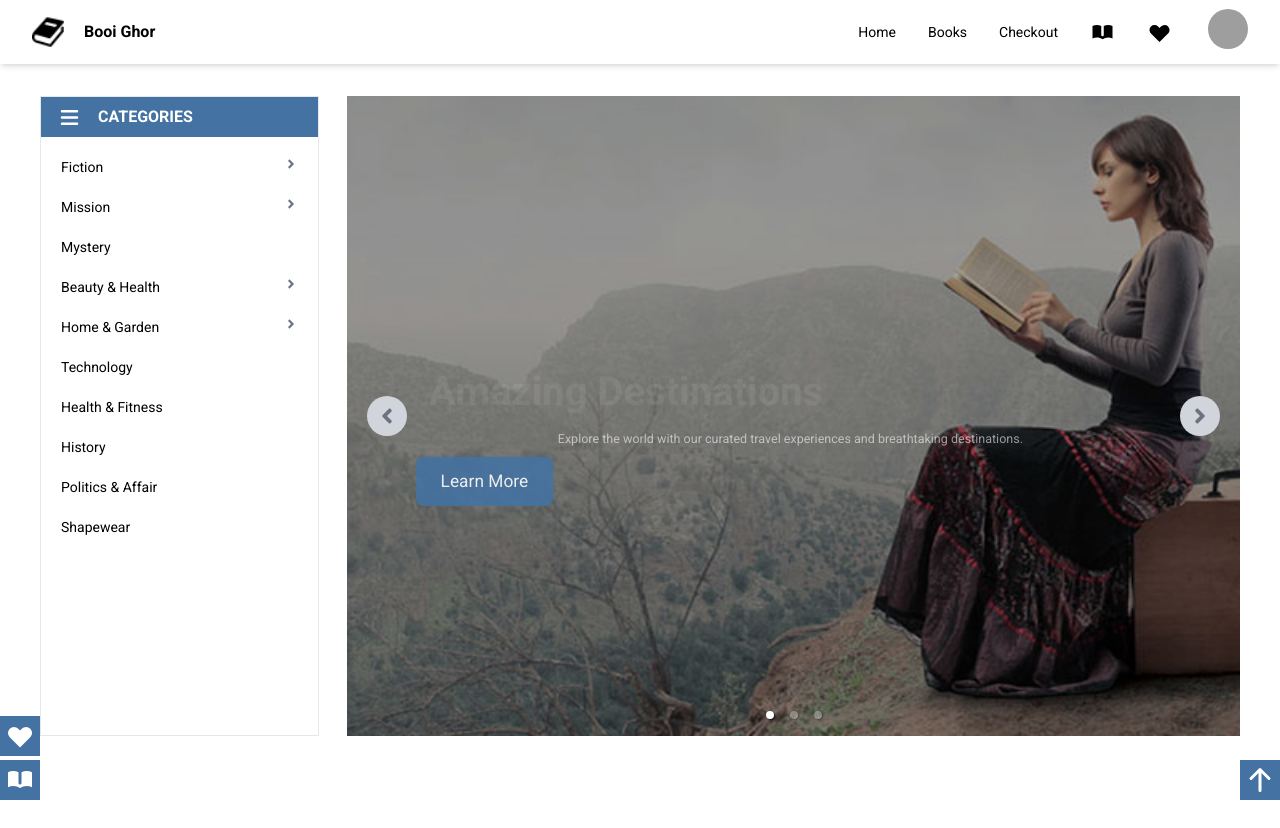
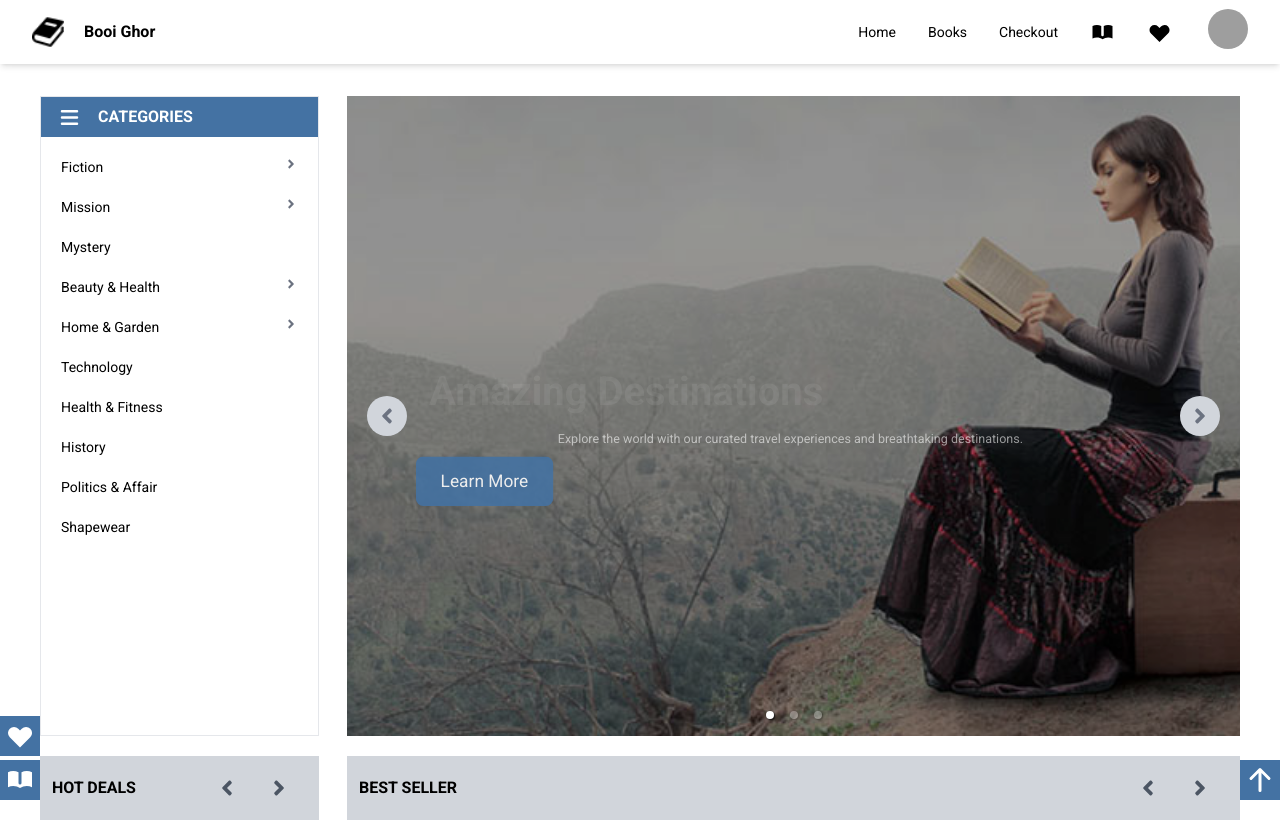
Before and after one commit to Sumon092/boi_ghor_client, a React (Vite) app: page / in a window 1280 px wide. Before the commit the page ends 800 px from the top, so only its background shows below. Built offline with nearby package versions, Linux system fonts and the light colour scheme; grey boxes are pictures that could not be loaded.

Commit message:
deals component added

```diff
--- a/src/components/Banner.tsx
+++ b/src/components/Banner.tsx
@@ -5,7 +5,7 @@ import Slider from "./Slider";
 const Banner = () => {
   return (
     <div className="h-[80vh-80px] grid grid-cols-1 md:grid-cols-4 gap-7">
-      <div className="col-span-1 md:col-span-1 border-gray-200 border p-0">
+      <div className="col-span-1 md:col-span-1 border-gray-200 border h-[80vh]">
         <CategoriesList />
       </div>
       <div className="col-span-3 md:col-span-3  relative h-[80vh]">
--- /dev/null
+++ b/src/components/Deals.tsx
@@ -0,0 +1,37 @@
+import { Button } from "./UI/Button";
+import { FaAngleRight, FaAngleLeft } from "react-icons/fa";
+
+const Deals = () => {
+  return (
+    <div className="grid grid-cols-1 md:grid-cols-4 gap-7 mt-5">
+      <div className="col-span-1 md:col-span-1 bg-gray-300 p-3 font-bold flex justify-between items-center">
+        <div>
+          <h2 className="hover:text-[#4472a3] cursor-pointer">HOT DEALS</h2>
+        </div>
+        <div className="p-0 m-0">
+          <Button size="sm">
+            <FaAngleLeft className="text-2xl text-gray-600 hover:text-[#4472a3]" />
+          </Button>
+          <Button>
+            <FaAngleRight className="text-2xl text-gray-600 hover:text-[#4472a3]" />
+          </Button>
+        </div>
+      </div>
+      <div className="col-span-3 md:col-span-3 bg-gray-300 p-3 font-bold flex justify-between items-center">
+        <div>
+          <h2 className="hover:text-[#4472a3] cursor-pointer">BEST SELLER</h2>
+        </div>
+        <div className="p-0 m-0">
+          <Button size="sm">
+            <FaAngleLeft className="text-2xl text-gray-600 hover:text-[#4472a3]" />
+          </Button>
+          <Button>
+            <FaAngleRight className="text-2xl text-gray-600 hover:text-[#4472a3]" />
+          </Button>
+        </div>
+      </div>
+    </div>
+  );
+};
+
+export default Deals;
--- a/src/pages/Home.tsx
+++ b/src/pages/Home.tsx
@@ -1,10 +1,12 @@
 import Banner from "../components/Banner";
+import Deals from "../components/Deals";
 
 
 const Home = () => {
     return (
        <>
           <Banner/>
+          <Deals/>
        </>
     );
 };
```
